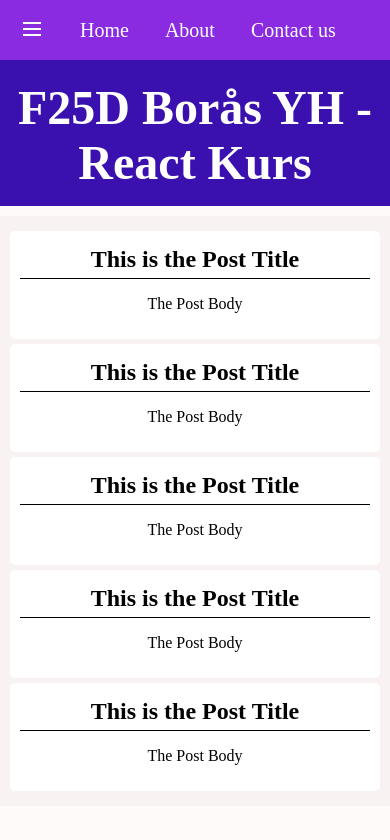
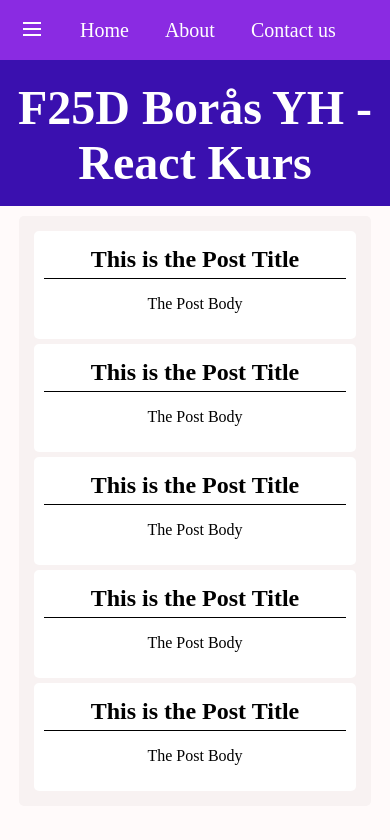
Before and after one commit to Grayfox665/f25d-utveckla-react-projekt-enligt-layouten, a React (Create React App) app: page / in a window 390 px wide. Shown: the top 840 px of the page. Built offline with nearby package versions, Linux system fonts and the light colour scheme.

Commit message:
patched the mobile mode of postlist

```diff
--- a/src/App.css
+++ b/src/App.css
@@ -6,6 +6,7 @@
   background-color: #3a10af;
   color: white;
   font-size: 3rem;
+  font-family: "Times New Roman", Times, serif;
   padding: 1rem;
   padding-top: 5rem;
 }
--- a/src/Components/PostsComponents/Post.css
+++ b/src/Components/PostsComponents/Post.css
@@ -3,6 +3,7 @@
   border-radius: 5px;
   margin: 5px;
   padding: 10px;
+  font-family: "Times New Roman", Times, serif;
 }
 
 .post h2 {
--- a/src/Components/PostsComponents/PostList.css
+++ b/src/Components/PostsComponents/PostList.css
@@ -12,3 +12,15 @@
     width: 25rem;
   }
 }
+
+@media (width <= 450px) {
+  .Posts-container {
+    width: 24rem;
+  }
+}
+
+@media (width <= 400px) {
+  .Posts-container {
+    width: 22rem;
+  }
+}
--- a/src/Components/TagListComponents/Taglist.css
+++ b/src/Components/TagListComponents/Taglist.css
@@ -9,4 +9,5 @@
   padding: 10px;
   gap: 10px;
   justify-content: center;
+  font-family: "Times New Roman", Times, serif;
 }
```
